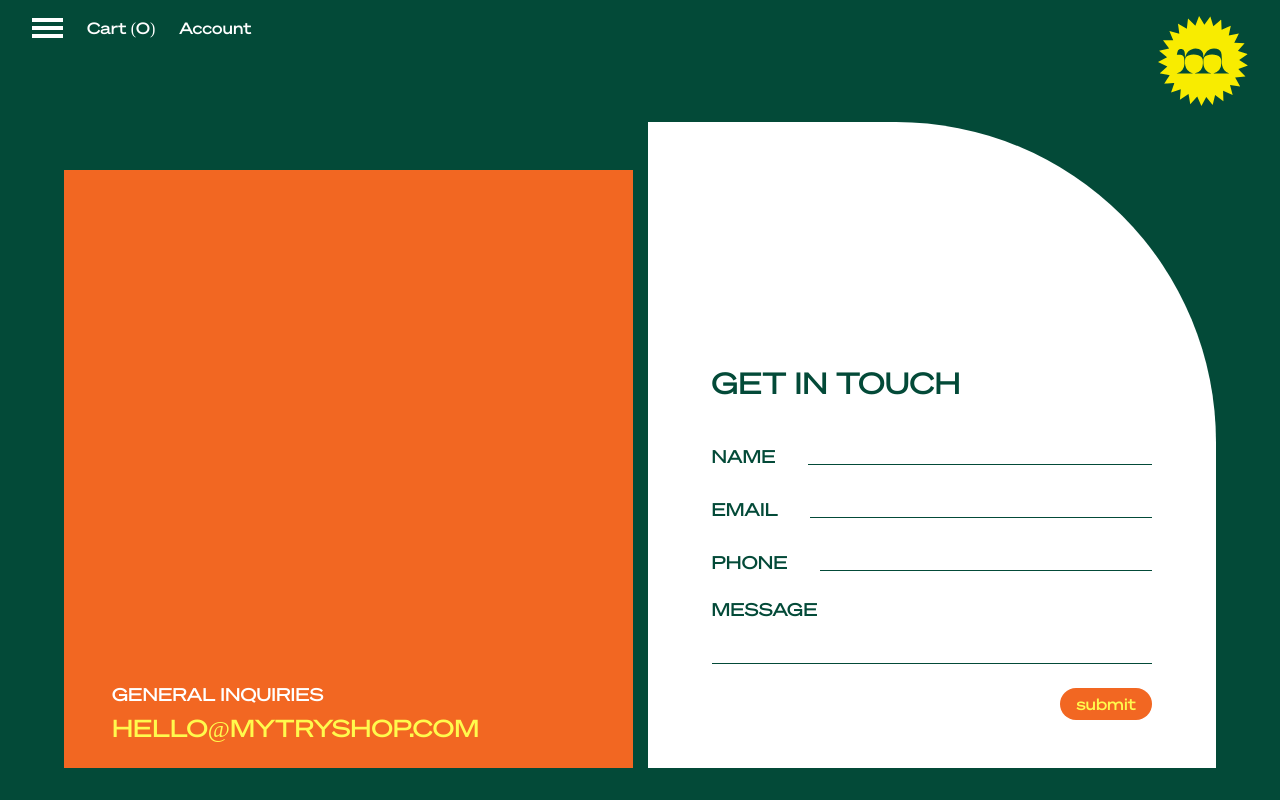
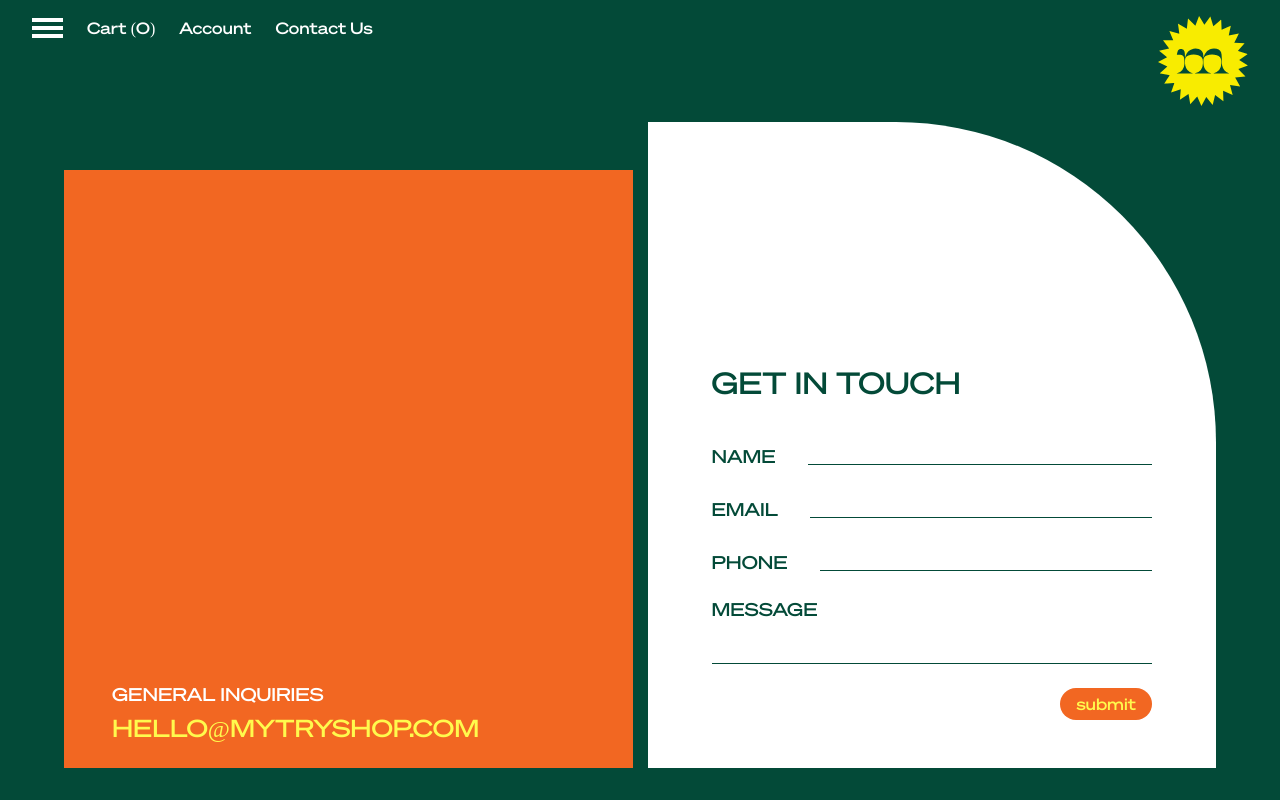
Before and after one commit to kryptonian41/mytry-next-app, a Next.js app: page /contact in a window 1280 px wide. Built offline with nearby package versions, Linux system fonts and the light colour scheme.

Commit message:
Added contact us page link in navbar

```diff
--- a/components/Navbar/index.tsx
+++ b/components/Navbar/index.tsx
@@ -21,6 +21,7 @@ export const Navbar: React.FC<Props> = ({
       <HamburgerIcon />
       <span>Cart ({numberofItemsInCart})</span>
       <span>Account</span>
+      <Link href="/contact">Contact Us</Link>
     </div>
 
     <div>
```
